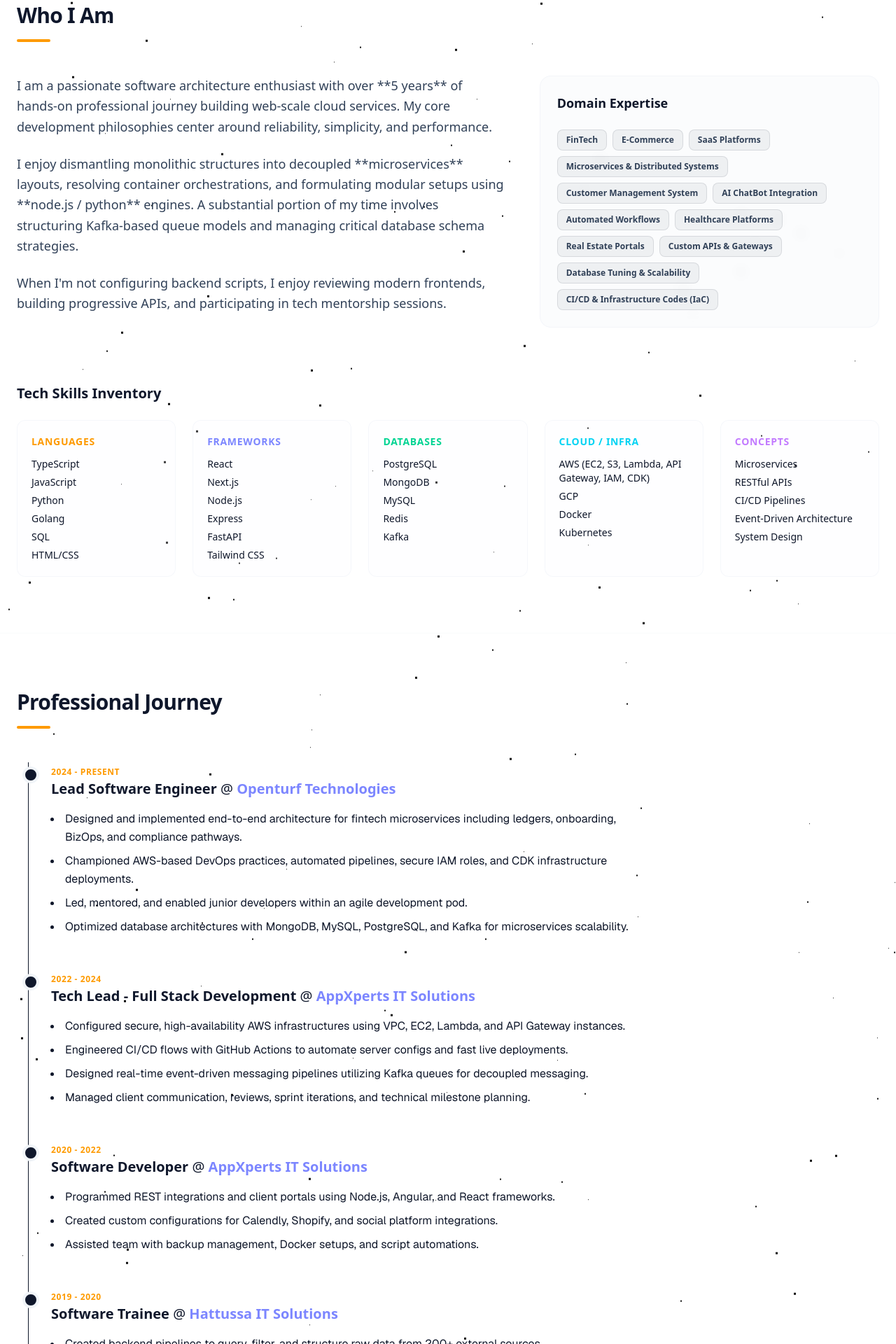
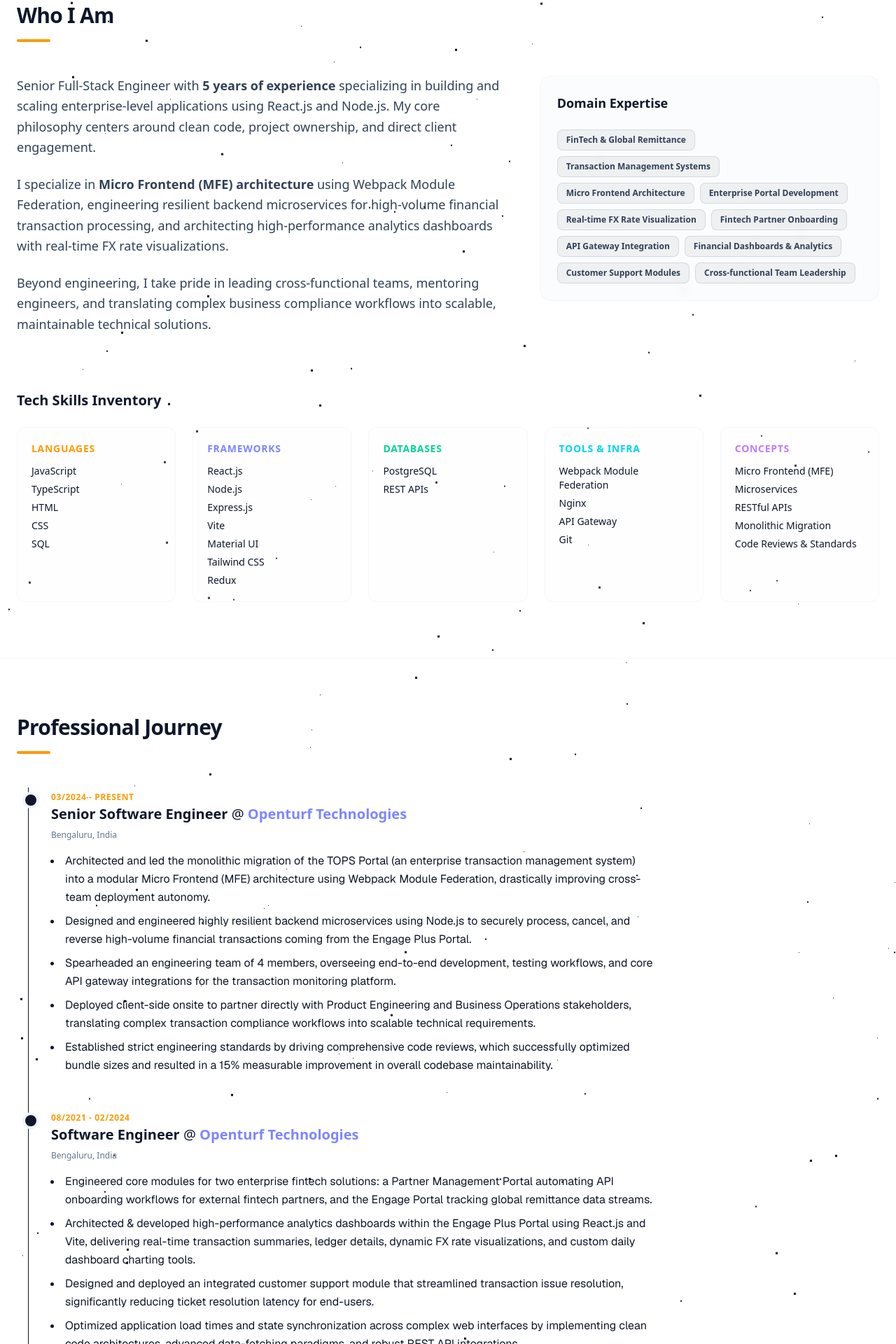
Before and after one commit to Kavin-Brat/personal-portfolio-2k26, a Next.js app: page / in a window 1280 px wide. Shown: the part 870-2790 px from the top of the page at 70% size. Built offline with nearby package versions, Linux system fonts and the light colour scheme.

Commit message:
content: changes added

```diff
--- a/app/components/About.tsx
+++ b/app/components/About.tsx
@@ -18,13 +18,13 @@
         {/* Description */}
         <div className="md:col-span-7 space-y-6 text-slate-700 dark:text-slate-350 text-left text-base sm:text-lg leading-relaxed">
           <p>
-            I am a passionate software architecture enthusiast with over **5 years** of hands-on professional journey building web-scale cloud services. My core development philosophies center around reliability, simplicity, and performance.
+            Senior Full-Stack Engineer with <strong>5 years of experience</strong> specializing in building and scaling enterprise-level applications using React.js and Node.js. My core philosophy centers around clean code, project ownership, and direct client engagement.
           </p>
           <p>
-            I enjoy dismantling monolithic structures into decoupled **microservices** layouts, resolving container orchestrations, and formulating modular setups using **node.js / python** engines. A substantial portion of my time involves structuring Kafka-based queue models and managing critical database schema strategies.
+            I specialize in <strong>Micro Frontend (MFE) architecture</strong> using Webpack Module Federation, engineering resilient backend microservices for high-volume financial transaction processing, and architecting high-performance analytics dashboards with real-time FX rate visualizations.
           </p>
           <p>
-            When I'm not configuring backend scripts, I enjoy reviewing modern frontends, building progressive APIs, and participating in tech mentorship sessions.
+            Beyond engineering, I take pride in leading cross-functional teams, mentoring engineers, and translating complex business compliance workflows into scalable, maintainable technical solutions.
           </p>
         </div>
 
@@ -69,9 +69,9 @@
             </ul>
           </div>
           <div className="p-5 rounded-xl border border-slate-200/30 dark:border-slate-800/30 bg-slate-50/20 dark:bg-slate-900/5 hover:border-amber-550/20 transition-all">
-            <h4 className="font-bold text-sm uppercase text-cyan-400 tracking-wider mb-3">Cloud / Infra</h4>
+            <h4 className="font-bold text-sm uppercase text-cyan-400 tracking-wider mb-3">Tools & Infra</h4>
             <ul className="space-y-1.5 text-sm text-slate-650 dark:text-slate-400 font-medium">
-              {PORTFOLIO_SKILLS.cloud.map((s) => <li key={s}>{s}</li>)}
+              {PORTFOLIO_SKILLS.tools.map((s) => <li key={s}>{s}</li>)}
             </ul>
           </div>
           <div className="p-5 rounded-xl border border-slate-200/30 dark:border-slate-800/30 bg-slate-50/20 dark:bg-slate-900/5 hover:border-amber-550/20 transition-all">
--- a/app/components/ContactSection.tsx
+++ b/app/components/ContactSection.tsx
@@ -20,7 +20,7 @@
         {/* Contact info cards */}
         <div className="md:col-span-5 space-y-6 text-left">
           <p className="text-slate-650 dark:text-slate-400 text-base sm:text-lg">
-            Have a system to build or want to chat about cloud solutions? I am always happy to explore new collaborations.
+            Have a fintech platform to build or want to collaborate on enterprise solutions? I'm always open to new opportunities and conversations.
           </p>
 
           <div className="space-y-4">
@@ -45,7 +45,7 @@
               <div>
                 <h4 className="text-xs font-semibold text-slate-500 dark:text-slate-450 uppercase">Current Location</h4>
                 <p className="text-sm sm:text-base font-bold text-slate-805 dark:text-slate-100">
-                  Puducherry, India
+                  Bangalore, Karnataka, India
                 </p>
               </div>
             </div>
--- a/app/components/Experience.tsx
+++ b/app/components/Experience.tsx
@@ -27,6 +27,7 @@
               <h3 className="text-xl font-bold text-slate-900 dark:text-white">
                 {job.role} <span className="text-slate-450 dark:text-slate-550 font-medium">@</span> <span className="text-indigo-400">{job.company}</span>
               </h3>
+              <p className="text-xs text-slate-500 dark:text-slate-500 font-medium">{job.location}</p>
 
               <ul className="mt-4 space-y-2 list-disc list-outside pl-4 text-slate-650 dark:text-slate-400 text-sm sm:text-base leading-relaxed font-sans">
                 {job.description.map((desc, dIdx) => (
--- a/app/components/Footer.tsx
+++ b/app/components/Footer.tsx
@@ -3,7 +3,7 @@
 const Footer: React.FC = () => {
   return (
     <footer className="w-full py-8 text-center text-xs text-slate-450 dark:text-slate-550 border-t border-slate-200/10 dark:border-white/5 bg-slate-950/20">
-      <p>© {new Date().getFullYear()} Kavin. Built with Next.js & TailwindCSS v4.</p>
+      <p>© {new Date().getFullYear()} Kavin Barath S. Built with Next.js & TailwindCSS v4.</p>
     </footer>
   );
 };
--- a/app/components/Hero.tsx
+++ b/app/components/Hero.tsx
@@ -15,17 +15,17 @@
       <div className="flex-1 space-y-6 text-left">
         <div className="space-y-2">
           <h2 className="text-sm font-semibold tracking-widest text-amber-500 uppercase font-sans animate-[fadeIn_0.5s_ease-out]">
-            Welcome to my portfolio
+            Welcome to Kavin Barath's Portfolio
           </h2>
           <h1 className="text-4xl sm:text-6xl font-extrabold tracking-tight text-slate-900 dark:text-white">
-            Hi, I'm <span className="bg-gradient-to-r from-amber-400 via-orange-400 to-amber-600 bg-clip-text text-transparent">Kavin</span>
+            Hi, I'm <span className="bg-gradient-to-r from-amber-400 via-orange-400 to-amber-600 bg-clip-text text-transparent">Kavin Barath</span>
           </h1>
           <p className="text-xl sm:text-2xl font-medium text-slate-700 dark:text-slate-350">
-            Solution Architect & Full Stack Developer
+            Senior Software Engineer · Full Stack Developer
           </p>
         </div>
         <p className="text-slate-600 dark:text-slate-400 max-w-lg text-base sm:text-lg leading-relaxed font-sans">
-          I am a software engineer specializing in building high-performance, distributed cloud applications. From fintech microservices to responsive developer portals, I focus on writing maintainable, clean code that translates business needs into functional solutions.
+          Senior Full-Stack Engineer with 5 years of experience building enterprise-level fintech applications using React.js and Node.js. Specializing in Micro Frontend architecture, high-volume transaction systems, and real-time financial dashboards.
         </p>
 
         <div className="flex flex-wrap items-center gap-4 pt-2">
--- a/app/constants/headerConstants.ts
+++ b/app/constants/headerConstants.ts
@@ -1,4 +1,4 @@
-export const BRAND = "Kavin";
+export const BRAND = "Kavin Barath";
 
 export const NAV_ITEMS: Array<{ label: string; href: string }> = [
   { label: "Home", href: "/" },
--- a/app/constants/portfolioConstants.ts
+++ b/app/constants/portfolioConstants.ts
@@ -2,80 +2,102 @@
   role: string;
   company: string;
   duration: string;
+  location: string;
   description: string[];
+}
+
+export interface Project {
+  name: string;
+  duration: string;
+  subtitle: string;
+  description: string;
 }
 
 export interface PortfolioSkills {
   languages: string[];
   frameworks: string[];
   databases: string[];
-  cloud: string[];
+  tools: string[];
   concepts: string[];
 }
 
 export const SOCIAL_LINKS = {
-  github: "https://github.com",
-  linkedin: "https://linkedin.com",
-  email: "contact@kavin.dev",
+  github: "https://github.com/Kavin-Brat",
+  linkedin: "https://www.linkedin.com/in/kavin-barath/",
+  email: "kavinbarath66@gmail.com",
   resume: "/Kavin-Resume.pdf",
 };
 
 export const PORTFOLIO_SKILLS: PortfolioSkills = {
-  languages: ["TypeScript", "JavaScript", "Python", "Golang", "SQL", "HTML/CSS"],
-  frameworks: ["React", "Next.js", "Node.js", "Express", "FastAPI", "Tailwind CSS"],
-  databases: ["PostgreSQL", "MongoDB", "MySQL", "Redis", "Kafka"],
-  cloud: ["AWS (EC2, S3, Lambda, API Gateway, IAM, CDK)", "GCP", "Docker", "Kubernetes"],
-  concepts: ["Microservices", "RESTful APIs", "CI/CD Pipelines", "Event-Driven Architecture", "System Design"],
+  languages: ["JavaScript", "TypeScript", "HTML", "CSS", "SQL"],
+  frameworks: ["React.js", "Node.js", "Express.js", "Vite", "Material UI", "Tailwind CSS", "Redux"],
+  databases: ["PostgreSQL", "REST APIs"],
+  tools: ["Webpack Module Federation", "Nginx", "API Gateway", "Git"],
+  concepts: ["Micro Frontend (MFE)", "Microservices", "RESTful APIs", "Monolithic Migration", "Code Reviews & Standards"],
 };
 
 export const DOMAIN_EXPERTISE: string[] = [
-  "FinTech", "E-Commerce", "SaaS Platforms", "Microservices & Distributed Systems",
-  "Customer Management System", "AI ChatBot Integration", "Automated Workflows",
-  "Healthcare Platforms", "Real Estate Portals", "Custom APIs & Gateways",
-  "Database Tuning & Scalability", "CI/CD & Infrastructure Codes (IaC)"
+  "FinTech & Global Remittance",
+  "Transaction Management Systems",
+  "Micro Frontend Architecture",
+  "Enterprise Portal Development",
+  "Real-time FX Rate Visualization",
+  "Fintech Partner Onboarding",
+  "API Gateway Integration",
+  "Financial Dashboards & Analytics",
+  "Customer Support Modules",
+  "Cross-functional Team Leadership",
 ];
 
 export const JOBS_EXPERIENCE: Job[] = [
   {
-    role: "Lead Software Engineer",
+    role: "Senior Software Engineer",
     company: "Openturf Technologies",
-    duration: "2024 - Present",
+    duration: "03/2024 - Present",
+    location: "Bengaluru, India",
     description: [
-      "Designed and implemented end-to-end architecture for fintech microservices including ledgers, onboarding, BizOps, and compliance pathways.",
-      "Championed AWS-based DevOps practices, automated pipelines, secure IAM roles, and CDK infrastructure deployments.",
-      "Led, mentored, and enabled junior developers within an agile development pod.",
-      "Optimized database architectures with MongoDB, MySQL, PostgreSQL, and Kafka for microservices scalability."
-    ]
+      "Architected and led the monolithic migration of the TOPS Portal (an enterprise transaction management system) into a modular Micro Frontend (MFE) architecture using Webpack Module Federation, drastically improving cross-team deployment autonomy.",
+      "Designed and engineered highly resilient backend microservices using Node.js to securely process, cancel, and reverse high-volume financial transactions coming from the Engage Plus Portal.",
+      "Spearheaded an engineering team of 4 members, overseeing end-to-end development, testing workflows, and core API gateway integrations for the transaction monitoring platform.",
+      "Deployed client-side onsite to partner directly with Product Engineering and Business Operations stakeholders, translating complex transaction compliance workflows into scalable technical requirements.",
+      "Established strict engineering standards by driving comprehensive code reviews, which successfully optimized bundle sizes and resulted in a 15% measurable improvement in overall codebase maintainability.",
+    ],
   },
   {
-    role: "Tech Lead - Full Stack Development",
-    company: "AppXperts IT Solutions",
-    duration: "2022 - 2024",
+    role: "Software Engineer",
+    company: "Openturf Technologies",
+    duration: "08/2021 - 02/2024",
+    location: "Bengaluru, India",
     description: [
-      "Configured secure, high-availability AWS infrastructures using VPC, EC2, Lambda, and API Gateway instances.",
-      "Engineered CI/CD flows with GitHub Actions to automate server configs and fast live deployments.",
-      "Designed real-time event-driven messaging pipelines utilizing Kafka queues for decoupled messaging.",
-      "Managed client communication, reviews, sprint iterations, and technical milestone planning."
-    ]
+      "Engineered core modules for two enterprise fintech solutions: a Partner Management Portal automating API onboarding workflows for external fintech partners, and the Engage Portal tracking global remittance data streams.",
+      "Architected & developed high-performance analytics dashboards within the Engage Plus Portal using React.js and Vite, delivering real-time transaction summaries, ledger details, dynamic FX rate visualizations, and custom daily dashboard charting tools.",
+      "Designed and deployed an integrated customer support module that streamlined transaction issue resolution, significantly reducing ticket resolution latency for end-users.",
+      "Optimized application load times and state synchronization across complex web interfaces by implementing clean code architectures, advanced data-fetching paradigms, and robust REST API integrations.",
+      "Partnered with cross-functional product and design teams to transform financial reporting wireframes into intuitive, highly accessible, and pixel-perfect dashboard interfaces.",
+    ],
+  },
+];
+
+export const PROJECTS: Project[] = [
+  {
+    name: "TOPS Portal",
+    duration: "08/2024 - Present",
+    subtitle: "Transaction Operations and Processing System",
+    description:
+      "An enterprise transaction management platform designed to streamline financial workflows. It facilitates real-time transaction monitoring, handles complex failure recovery pathways (such as automated cancellations and reversals), and processes live FX data tracking. Additionally, it provides critical, high-availability internal operations suites to optimize transaction resolution cycles for business units.",
   },
   {
-    role: "Software Developer",
-    company: "AppXperts IT Solutions",
-    duration: "2020 - 2022",
-    description: [
-      "Programmed REST integrations and client portals using Node.js, Angular, and React frameworks.",
-      "Created custom configurations for Calendly, Shopify, and social platform integrations.",
-      "Assisted team with backup management, Docker setups, and script automations."
-    ]
+    name: "Engage Portal",
+    duration: "02/2023 - 08/2024",
+    subtitle: "Global Transaction Monitoring & Support",
+    description:
+      "A client-facing platform built for a global payments company to help users monitor, track, and report international remittance transactions in real-time. Includes comprehensive dashboards for transaction summaries, FX rate analysis, ledger details, and daily dashboard tools. Also implemented a support module to help customers raise tickets and resolve issues directly through the platform.",
   },
   {
-    role: "Software Trainee",
-    company: "Hattussa IT Solutions",
-    duration: "2019 - 2020",
-    description: [
-      "Created backend pipelines to query, filter, and structure raw data from 200+ external sources.",
-      "Designed SQL/NoSQL databases optimization tasks reducing query latency.",
-      "Assisted full-cycle QA testing and deployment prep tasks."
-    ]
-  }
+    name: "Partner Management Portal",
+    duration: "08/2021 - 02/2023",
+    subtitle: "Fintech Partner Onboarding & API Integration",
+    description:
+      "A fintech partner onboarding platform offering real-time access to APIs, allowing partners to generate reports based on specific corridors and test cases, track API testing progress in UAT environments, and receive technical support for smooth integration and collaboration.",
+  },
 ];
--- a/app/layout.tsx
+++ b/app/layout.tsx
@@ -14,8 +14,8 @@
 });
 
 export const metadata: Metadata = {
-  title: "Kavin | Solution Architect & Full Stack Developer",
-  description: "Personal portfolio of Kavin, showcasing expertise in Full Stack Development, FinTech, and cloud solutions.",
+  title: "Kavin Barath | Senior Software Engineer",
+  description: "Personal portfolio of Kavin Barath S, Senior Software Engineer with 5 years of experience in React.js, Node.js, Micro Frontend architecture, and enterprise fintech solutions.",
 };
 
 export default function RootLayout({
```
